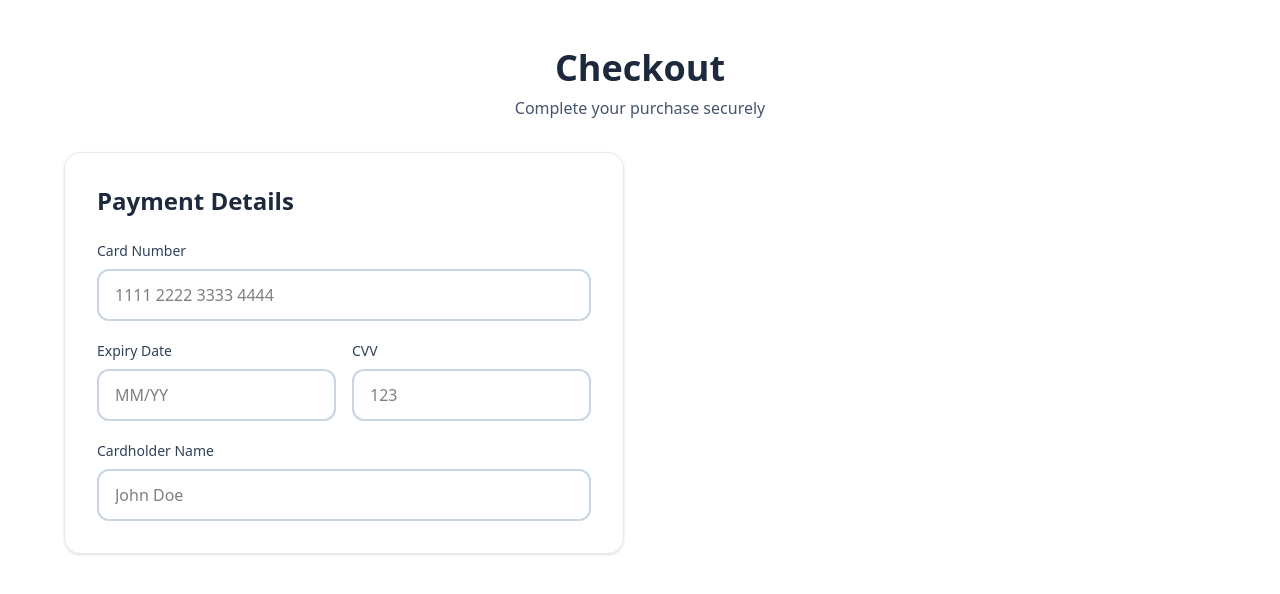
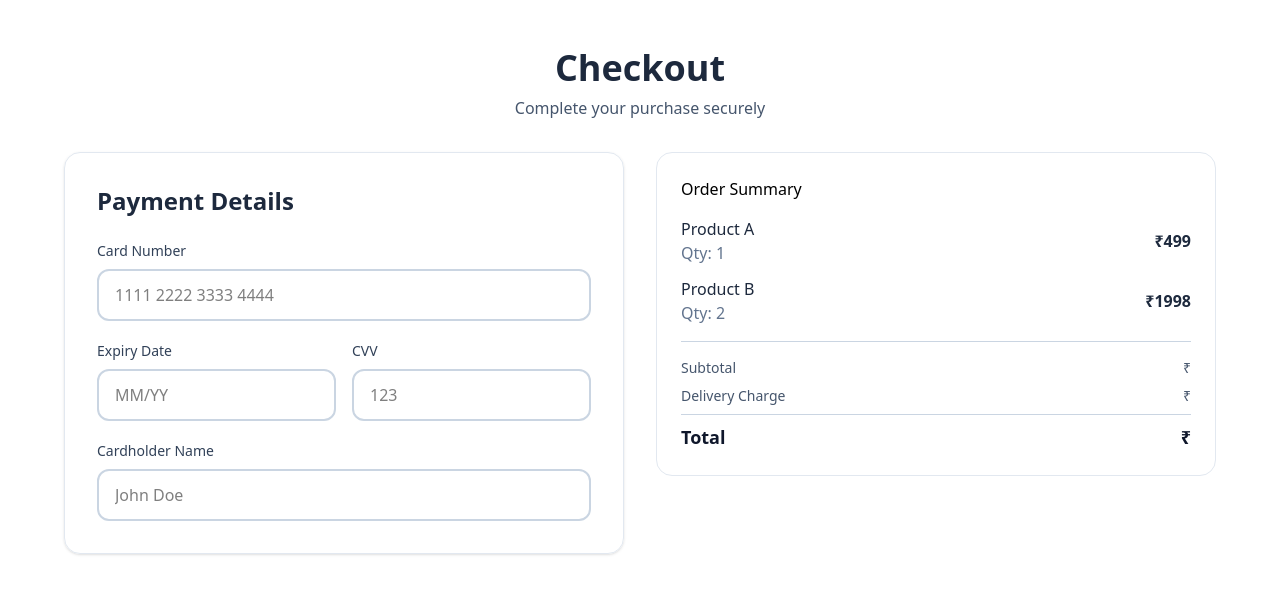
Before and after one commit to bhavikasoni3796/checkout-payment, a Next.js app: page /checkout in a window 1280 px wide. Shown: the top 594 px of the page. Built offline with nearby package versions, Linux system fonts and the light colour scheme.

Commit message:
created cart summary  component

```diff
--- a/app/checkout/components/CartSummary.tsx
+++ b/app/checkout/components/CartSummary.tsx
@@ -1,7 +1,51 @@
 import React from "react";
 
-const CartSummary = () => {
-  return <div></div>;
+interface CartItem {
+  id: number;
+  name: string;
+  price: number;
+  quantity: number;
+}
+
+interface CartSummaryProps {
+  items: CartItem[];
+}
+
+const CartSummary: React.FC<CartSummaryProps> = ({ items }) => {
+  return (
+    <div className="rounded-2xl border border-slate-200 p-6">
+      <div className="flex items-center gap-2 mb-4">
+        <h2>Order Summary</h2>
+      </div>
+      <div className="space-y-3 mb-4">
+        {items.map((item) => (
+          <div className="flex justify-between items-center" key={item.id}>
+            <div>
+              <p className="font-medium text-slate-800">{item.name}</p>
+              <p className="font-sm text-slate-500">Qty: {item.quantity}</p>
+            </div>
+            <span className="font-semibold text-slate-800">
+              ₹{item.price * item.quantity}
+            </span>
+          </div>
+        ))}
+      </div>
+      <div className="border-t border-slate-300 pt-4 space-y-2">
+        <div className="flex justify-between text-sm text-slate-600">
+          <span>Subtotal</span>
+          <span>₹</span>
+        </div>
+        <div className="flex justify-between text-sm text-slate-600">
+          <span>Delivery Charge</span>
+          <span>₹</span>
+        </div>
+        <div className="flex justify-between text-lg font-bold text-slate-900 pt-2 border-t border-slate-300">
+          <span>Total</span>
+          <span>₹</span>
+        </div>
+      </div>
+    </div>
+  );
 };
 
 export default CartSummary;
--- a/app/checkout/page.tsx
+++ b/app/checkout/page.tsx
@@ -2,7 +2,25 @@ import React from "react";
 import PaymentForm from "./components/PaymentForm";
 import CartSummary from "./components/CartSummary";
 
+interface CartItem {
+  id: number;
+  name: string;
+  price: number;
+  quantity: number;
+}
+
+interface Cart {
+  items: CartItem[];
+}
+
 const CheckoutApp = () => {
+  const cart: Cart = {
+    items: [
+      { id: 1, name: "Product A", price: 499, quantity: 1 },
+      { id: 2, name: "Product B", price: 999, quantity: 2 },
+    ],
+  };
+
   return (
     <div className="py-12 px-4 min-h-screen">
       <div className="max-w-6xl mx-auto">
@@ -15,7 +33,7 @@ const CheckoutApp = () => {
             <PaymentForm />
           </div>
           <div>
-            <CartSummary />
+            <CartSummary items={cart.items} />
           </div>
         </div>
       </div>
```
